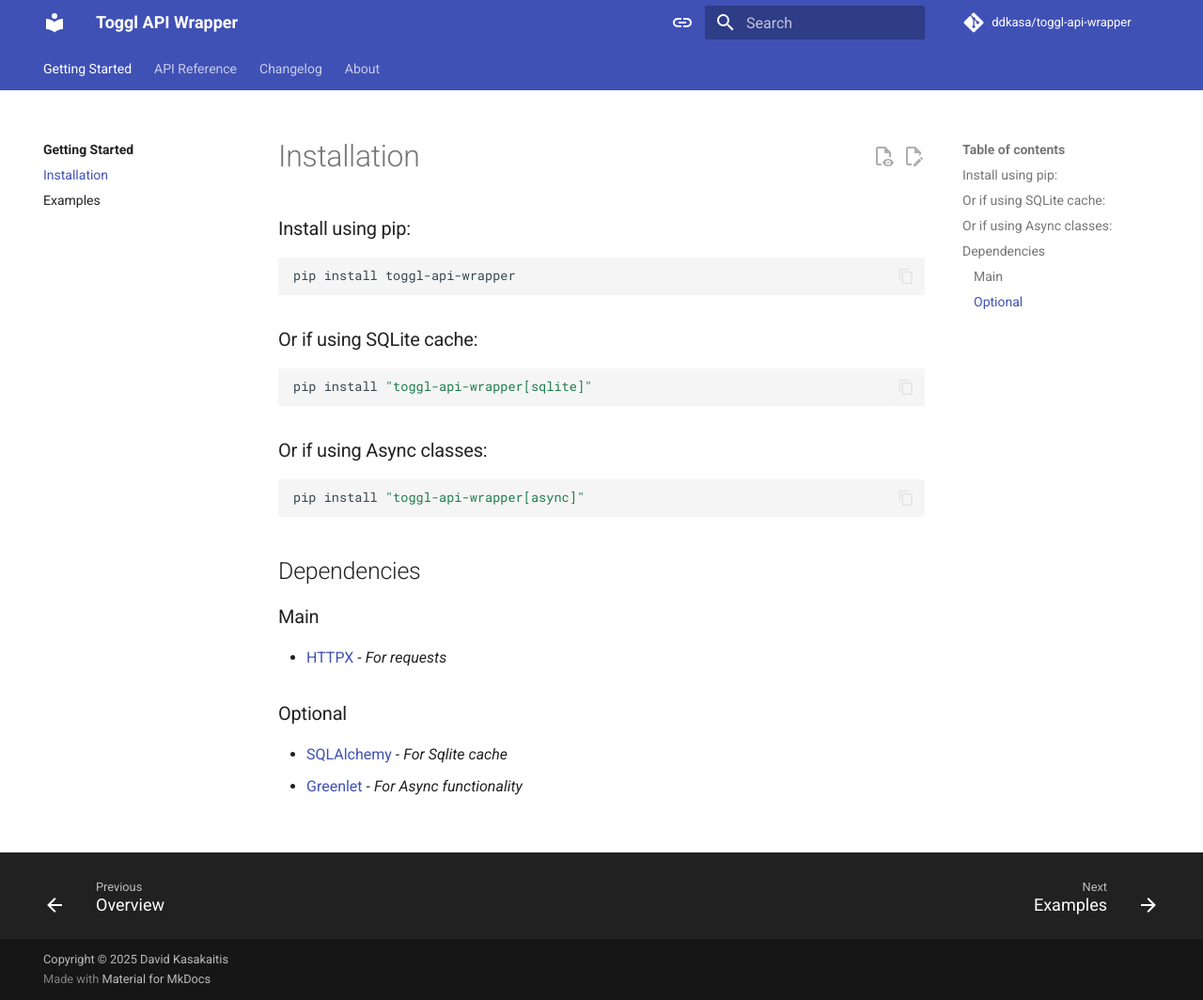
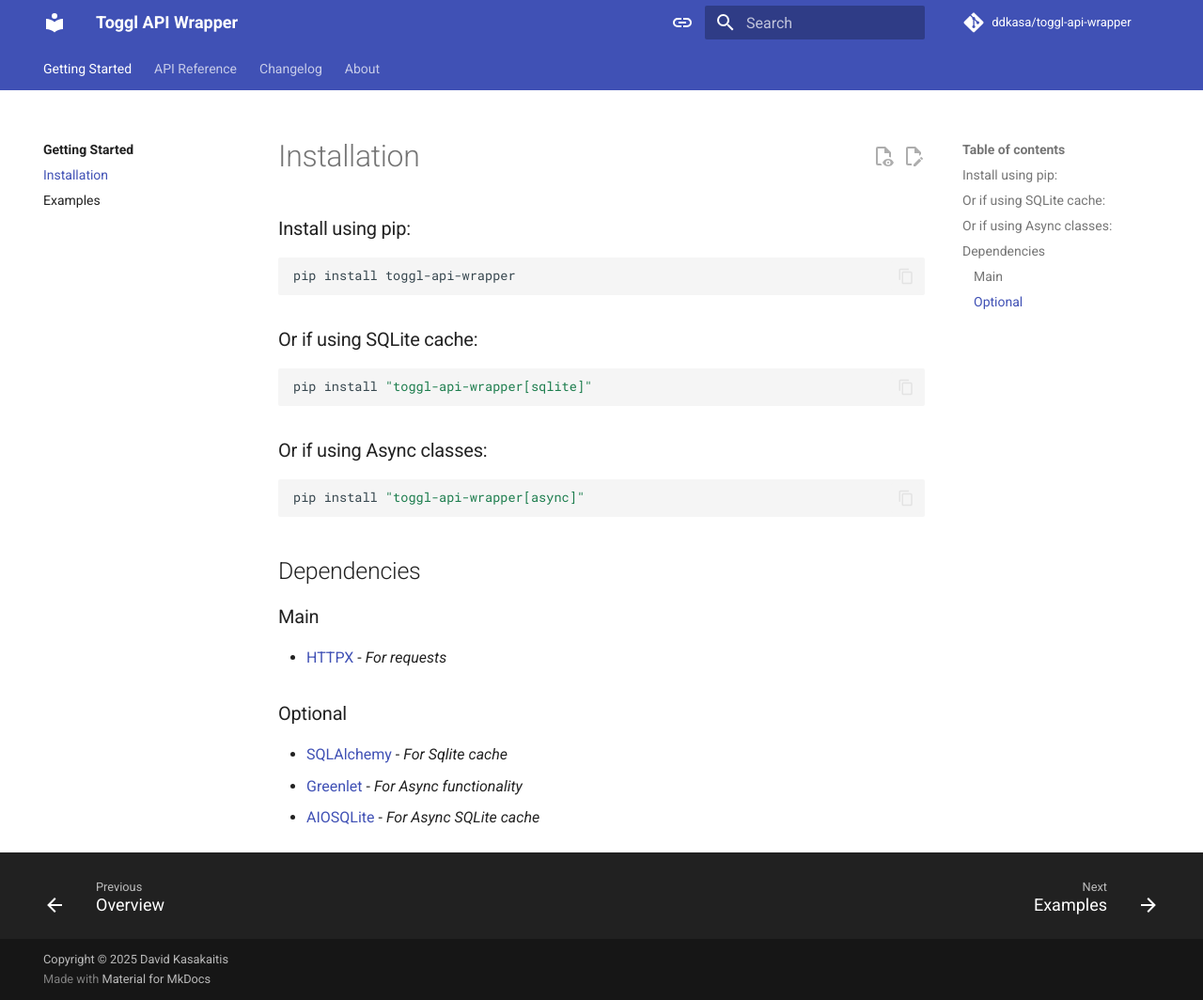
Before and after one commit to ddkasa/toggl-api-wrapper, an MkDocs documentation site: the page built from docs/user-guide/installation.md, in a window 1280 px wide and 1064 px high. Shown: the whole window at 94% size. Built offline with MkDocs 1.6.1 and Material for MkDocs 9.7.7, drawn with Linux system fonts in a browser that asks for light colours; comment, search, counter and statistics services are not loaded.

Commit message:
docs(installation): include aiosqlite in optional dependencies

```diff
--- a/docs/user-guide/installation.md
+++ b/docs/user-guide/installation.md
@@ -26,3 +26,4 @@
 
 - [SQLAlchemy](https://www.sqlalchemy.org) - _For Sqlite cache_
 - [Greenlet](https://github.com/python-greenlet/greenlet) - _For Async functionality_
+- [AIOSQLite](https://github.com/omnilib/aiosqlite) - _For Async SQLite cache_
```
